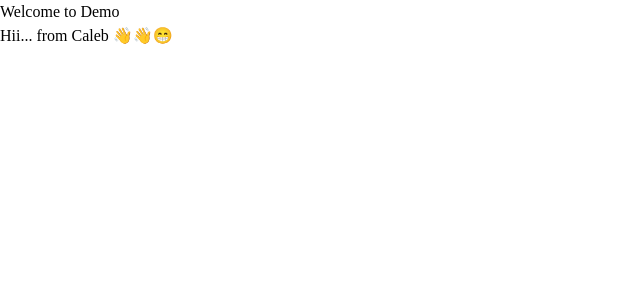
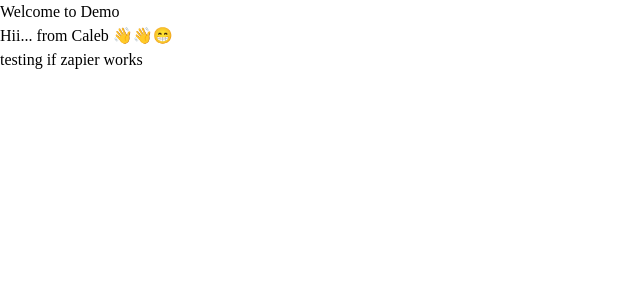
Before and after one commit to Caleb-Kolawole/demo, a React (Create React App) app: page /test in a window 1280 px wide. Shown: the top 300 px of the page, without its empty margins (0-640 px from the left). Built offline with nearby package versions, Linux system fonts and the light colour scheme; no server answers; the database is empty.

Commit message:
testingr, ggs

```diff
--- a/src/FetchData.js
+++ b/src/FetchData.js
@@ -24,6 +24,7 @@ export default function FetchData() {
   return (
     <div>
       <p>Hii... from Caleb 👋👋😁</p>
+      <p>testing if zapier works</p>
     </div>
   )
 }
```
